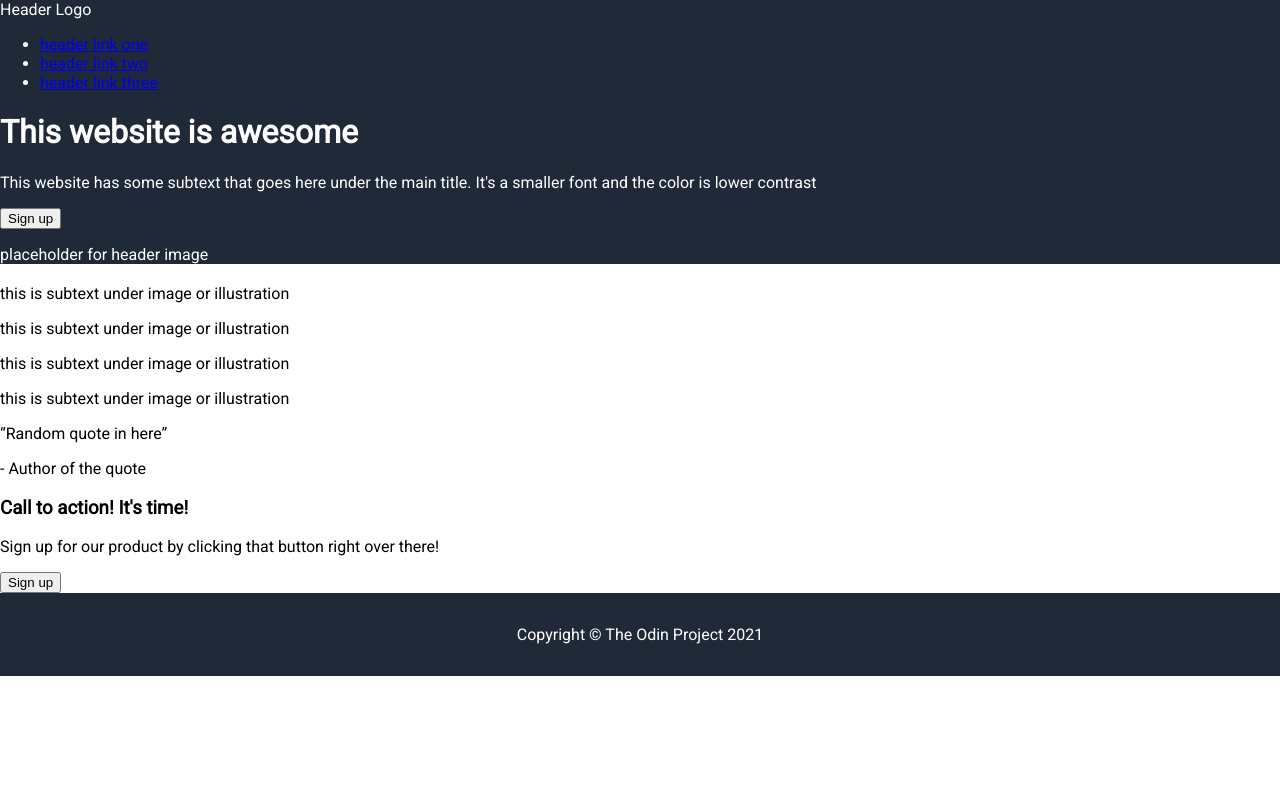
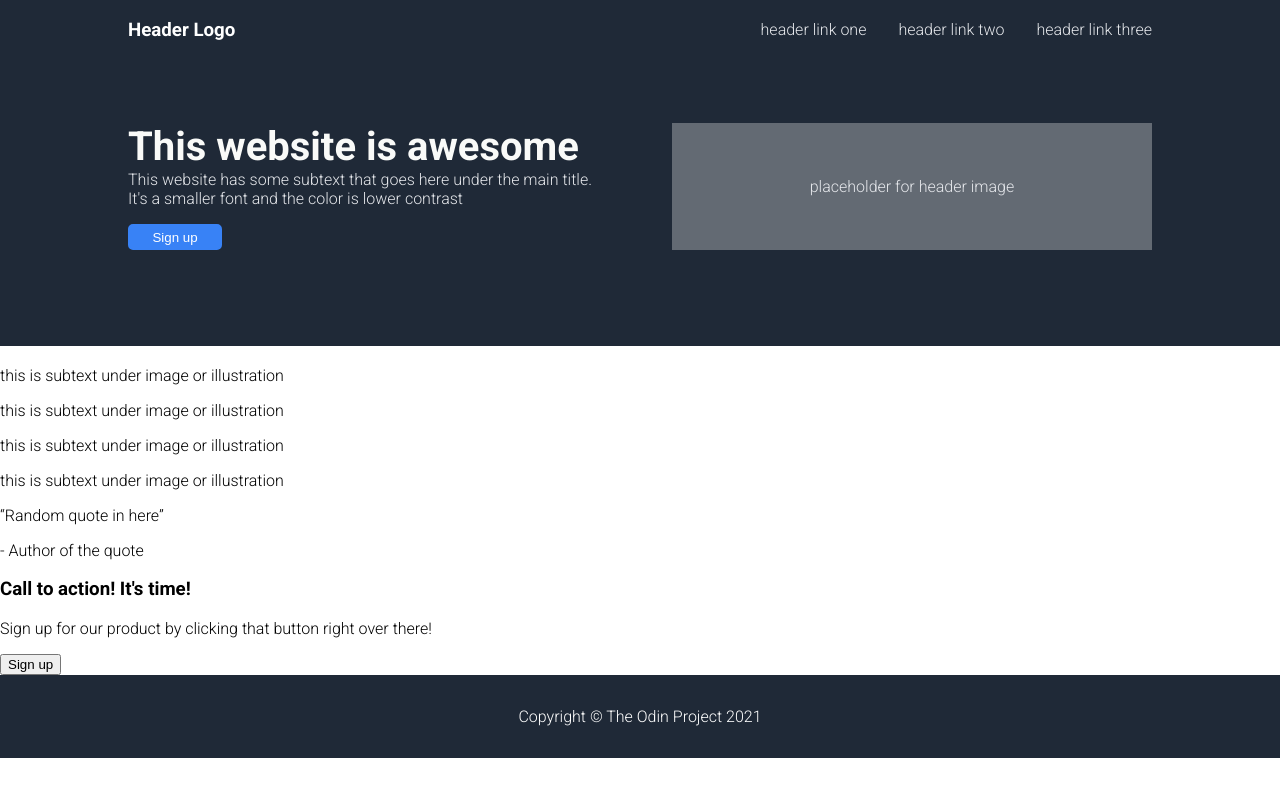
Before and after one commit to stieludv/top-landing-page, a plain HTML site: page index.html in a window 1280 px wide. Drawn offline with Linux system fonts and the light colour scheme.

Commit message:
Applied styling for header section

```diff
--- a/index.html
+++ b/index.html
@@ -4,31 +4,31 @@
         <link rel="stylesheet" href="main.css"/>
         <link rel="preconnect" href="https://fonts.googleapis.com">
         <link rel="preconnect" href="https://fonts.gstatic.com" crossorigin>
-        <link href="https://fonts.googleapis.com/css2?family=Roboto&display=swap" rel="stylesheet">
+        <link href="https://fonts.googleapis.com/css2?family=Roboto:ital,wght@0,100;0,300;0,400;0,500;0,700;0,900;1,100;1,300;1,400;1,500;1,700;1,900&display=swap" rel="stylesheet">
     </head>
     <body>
         <header>
             <nav>
-                <span>
+                <h3>
                     Header Logo
-                </span>
-                <ul>
+                </h3>
+                <ul class="nav-menu">
                     <li>
-                        <a href="#">header link one</a>
+                        <a class="nav-menu-link" href="#">header link one</a>
                     </li>
                     <li>
-                        <a href="#">header link two</a>
+                        <a class="nav-menu-link" href="#">header link two</a>
                     </li>
                     <li>
-                        <a href="#">header link three</a>
+                        <a class="nav-menu-link" href="#">header link three</a>
                     </li>
                 </ul>
             </nav>
             <div class="header-content">
                 <div class="header-content-text">
-                    <h1>This website is awesome</h1>
-                    <p>This website has some subtext that goes here under the main title. It's a smaller font and the color is lower contrast</p>
-                    <button>Sign up</button>
+                    <h1 class="hero-main">This website is awesome</h1>
+                    <p class="hero-secondary">This website has some subtext that goes here under the main title. It's a smaller font and the color is lower contrast</p>
+                    <button class="cta-button">Sign up</button>
                 </div>
                 <div class="header-content-media">
                     <p>placeholder for header image</p>
--- a/main.css
+++ b/main.css
@@ -7,19 +7,31 @@
     --information-header-color: #1F2937;
     --quote-section-bg-color: #E5E7EB;
     --quote-text-color: #1F2937;
+    --dark-text-color: #1F2937;
+    --light-text-color: #E5E7EB;
     font-family: 'Roboto', sans-serif;
+    font-weight: 300;
 }
 
 .hero-main {
-
+    color: var(--hero-main-text-color);
+    font-weight: bold;
+    font-size: 2.5rem;
+    margin: 0;
 }
 
 .hero-secondary {
-
+    color: var(--hero-secondary-text-color);
+    margin-top: 0;
 }
 
 .cta-button {
-
+    background-color: var(--cta-button-bg-color);
+    color: white;
+    border-style: solid;
+    border-color: var(--cta-button-bg-color);
+    padding: 0.2rem 1.4rem;
+    border-radius: 5px;
 }
 
 .info-header {
@@ -28,6 +40,37 @@
 
 .quote {
 
+}
+
+.nav-menu {
+    display: flex;
+    justify-content: space-around;
+    padding: 0;
+    gap: 2rem;
+    list-style: none;
+}
+
+.nav-menu-link {
+    color: var(--light-text-color);
+    text-decoration: none;
+}
+
+.header-content {
+    display: flex;
+    gap: 4rem;
+    padding: 4rem 0 6rem 0;
+}
+
+.header-content div {
+    flex: 1 1 50%;
+}
+
+.header-content-media {
+    background-color: rgba(255, 255, 255, 0.3);
+    color: var(--hero-secondary-text-color);
+    display: flex;
+    justify-content: center;
+    align-items: center;
 }
 
 body {
@@ -39,6 +82,18 @@ header, footer {
     color: white;
 }
 
+header {
+    display: flex;
+    flex-direction: column;
+    padding: 0 10vw;
+}
+
+nav {
+    display: flex;
+    align-items: center;
+    justify-content: space-between;
+}
+
 footer {
     display: flex;
     justify-content: center;
```
